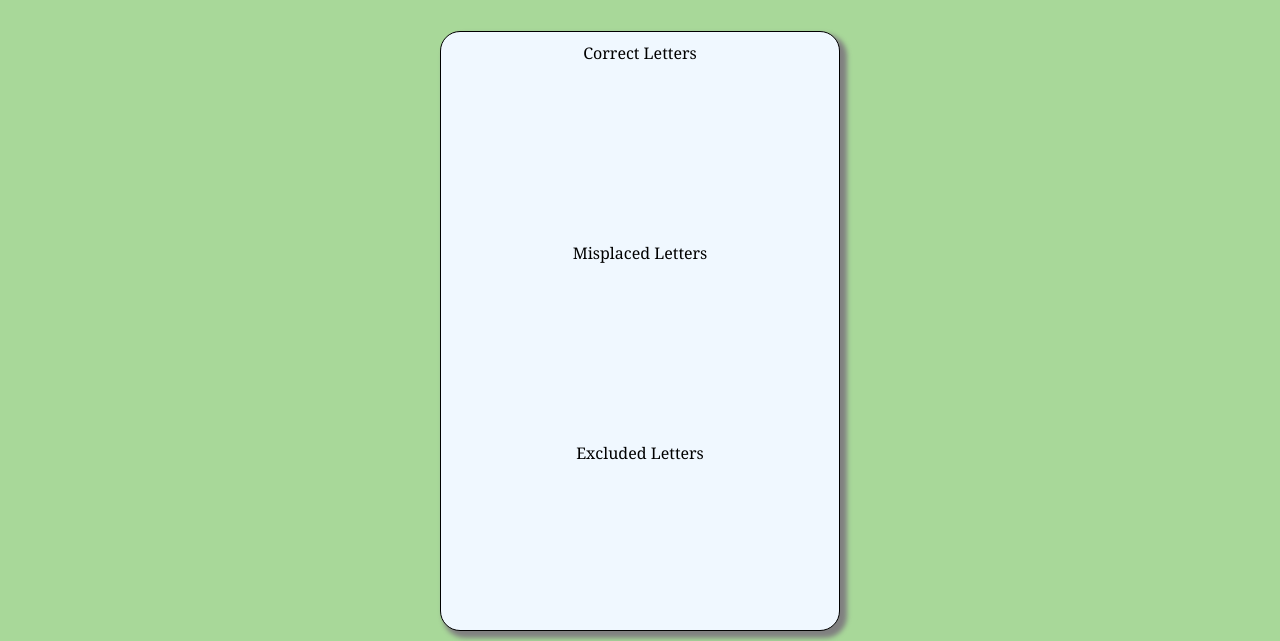
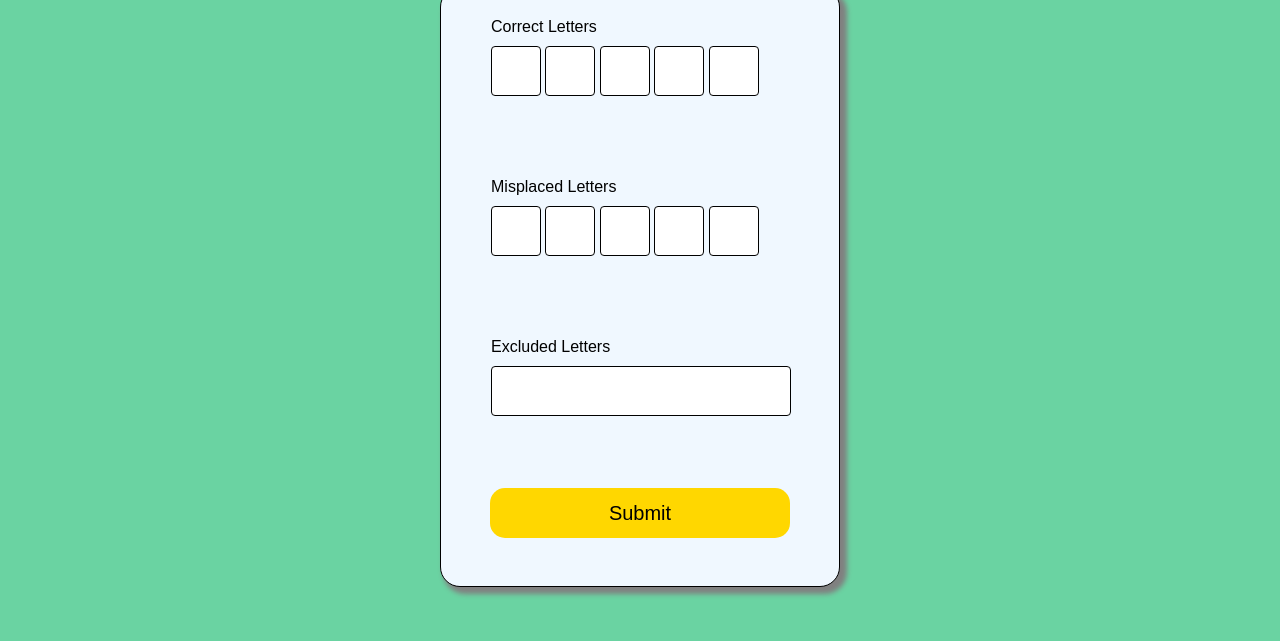
Before and after one commit to taylorbrayden/wordle-solver, a plain HTML site: page index.html in a window 1280 px wide. Shown: the part 178-819 px from the top of the page. Drawn offline with Linux system fonts and the light colour scheme.

Commit message:
1:18 02/29/2024

```diff
--- a/index.css
+++ b/index.css
@@ -2,11 +2,11 @@
     margin: 0;
     padding: 0;
     box-sizing: border-box;
-    font-family: Georgia, 'Times New Roman', Times, serif;
+    font-family: Arial, Helvetica, sans-serif;
 }
 
 body {
-    background-color: rgb(168, 216, 153);
+    background-color: rgb(106, 211, 162);
 }
 
 .input-box {
@@ -15,31 +15,66 @@ body {
     border-radius: 20px;
     height: 600px;
     margin: auto;
-    padding: 0;
+    padding: 10px 30px;
     max-width: 400px;
     box-shadow: 5px 5px 5px 2px gray ;
 }
 
 .input-one {
-    height: 200px;
-    margin: 0;
+    height: 150px;
+    margin: 10px;
     padding: 10px;
+    text-align: left;
 }
 
 .input-two {
-    height: 200px;
-    margin: 0;
+    height: 150px;
+    margin: 10px;
     padding: 10px;
+    text-align: left;
 }
 
 .input-three {
-    height: 200px;
-    margin: 0;
+    height: 150px;
+    margin: 10px;
     padding: 10px;
+    text-align: left;
+}
+
+.input-button {
+    width: 300px;
+    height: 50px;
+    border-radius: 15px;
+    margin: auto;
+    background-color: gold;
+    font-size: 20px;
+    border: 0;
+}
+
+.letter-input-box {
+    border-radius: 4px;
+    display: inline-block;
+    width: 50px;
+    height: 50px;
+    font-size:36px;
+    text-align: center;
+    margin: 10px 0;
+    border: 1px solid black;
+}
+
+.excluded-input-box {
+    border-radius: 4px;
+    display: inline-block;
+    width: 300px;
+    height: 50px;
+    font-size:36px;
+    text-align: center;
+    margin: 10px 0;
+    border: 1px solid black;
 }
 
 .nav-bar-ul {
-    border-radius: 5px 5px 15px 15px;
+    border-radius: 0px 0px 15px 15px;
     list-style-type: none;
     margin: 0;
     padding: 0;
@@ -62,9 +97,6 @@ body {
 }
 
 div {
-
-    margin: 5px;
-    padding: 5px;
     text-align: center;
 }
 
--- a/index.html
+++ b/index.html
@@ -10,7 +10,6 @@
     <div style="padding: 0;">
         <ul class="nav-bar-ul">
             <li class="nav-bar-li"><a class="nav-bar-li-a">Home</a></li>
-            <li class="nav-bar-li"><a class="nav-bar-li-a">News</a></li>
             <li class="nav-bar-li"><a class="nav-bar-li-a">Contact</a></li>
             <li class="nav-bar-li"><a class="nav-bar-li-a">Other Projects</a></li>
             <li class="nav-bar-li" style="float:right; border-left: 1px solid aliceblue; border-right: none;"><a class="nav-bar-li-a">About</a></li>
@@ -23,12 +22,32 @@
         <div class="input-box">
             <div class="input-one">
                 Correct Letters
+                <div style="text-align: left;">
+                    <input maxlength="1" placeholder=" " id="green0" class="letter-input-box">
+                    <input maxlength="1" placeholder=" " id="green1" class="letter-input-box">
+                    <input maxlength="1" placeholder=" " id="green2" class="letter-input-box">
+                    <input maxlength="1" placeholder=" " id="green3" class="letter-input-box">
+                    <input maxlength="1" placeholder=" " id="green4" class="letter-input-box">
+                </div>
             </div>
             <div class="input-two">
                 Misplaced Letters
+                <div style="text-align: left;">
+                    <input maxlength="1" placeholder=" " id="yellow0" class="letter-input-box">
+                    <input maxlength="1" placeholder=" " id="yellow1" class="letter-input-box">
+                    <input maxlength="1" placeholder=" " id="yellow2" class="letter-input-box">
+                    <input maxlength="1" placeholder=" " id="yellow3" class="letter-input-box">
+                    <input maxlength="1" placeholder=" " id="yellow4" class="letter-input-box">
+                </div>
             </div>
             <div class="input-three">
                 Excluded Letters
+                <div style="text-align: left;">
+                    <input placeholder=" " id="blackLetters" class="excluded-input-box">
+                </div>
+            </div>
+            <div>
+                <button class="input-button">Submit</button>
             </div>
         </div>
     </div>
```
